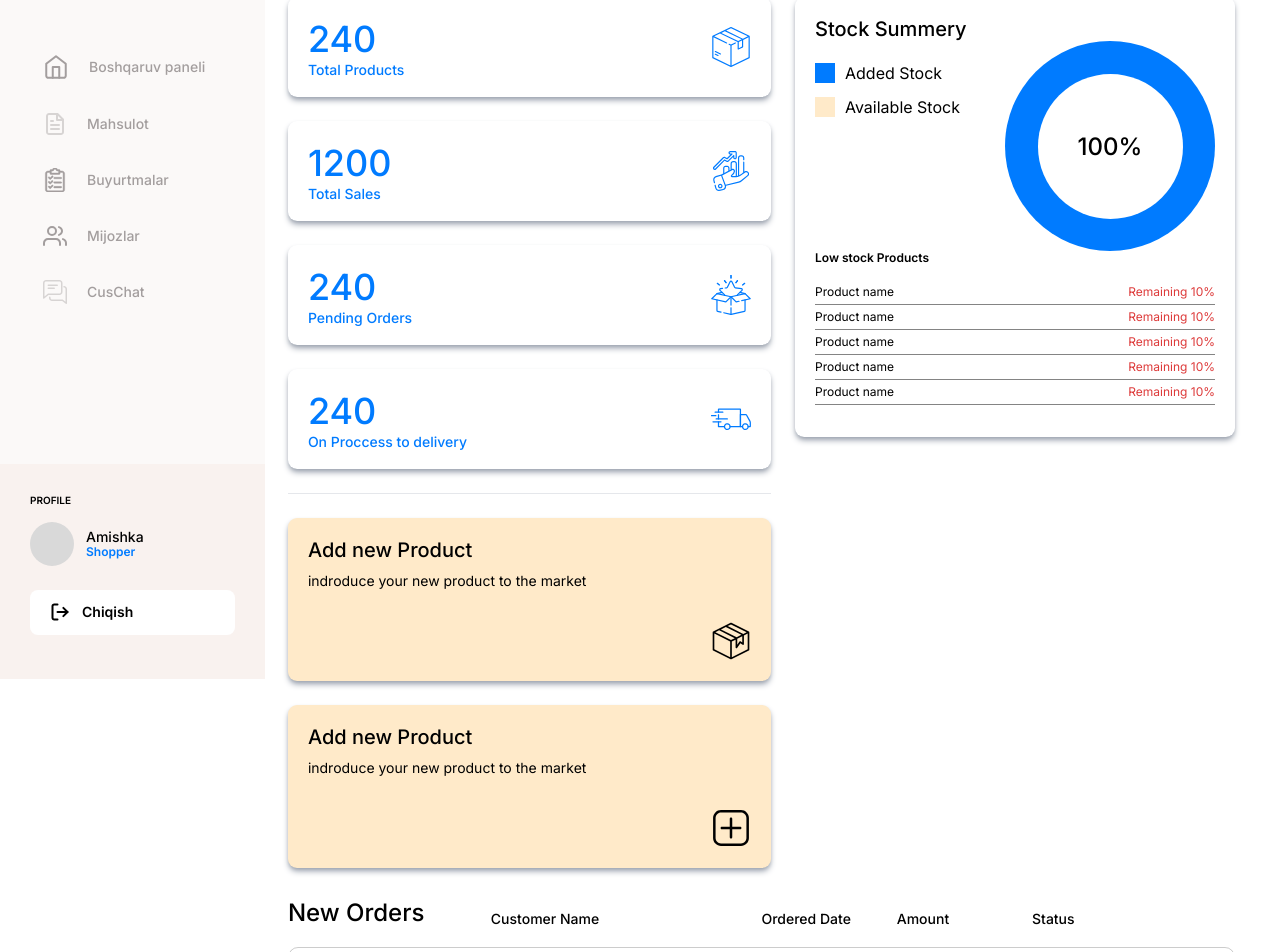
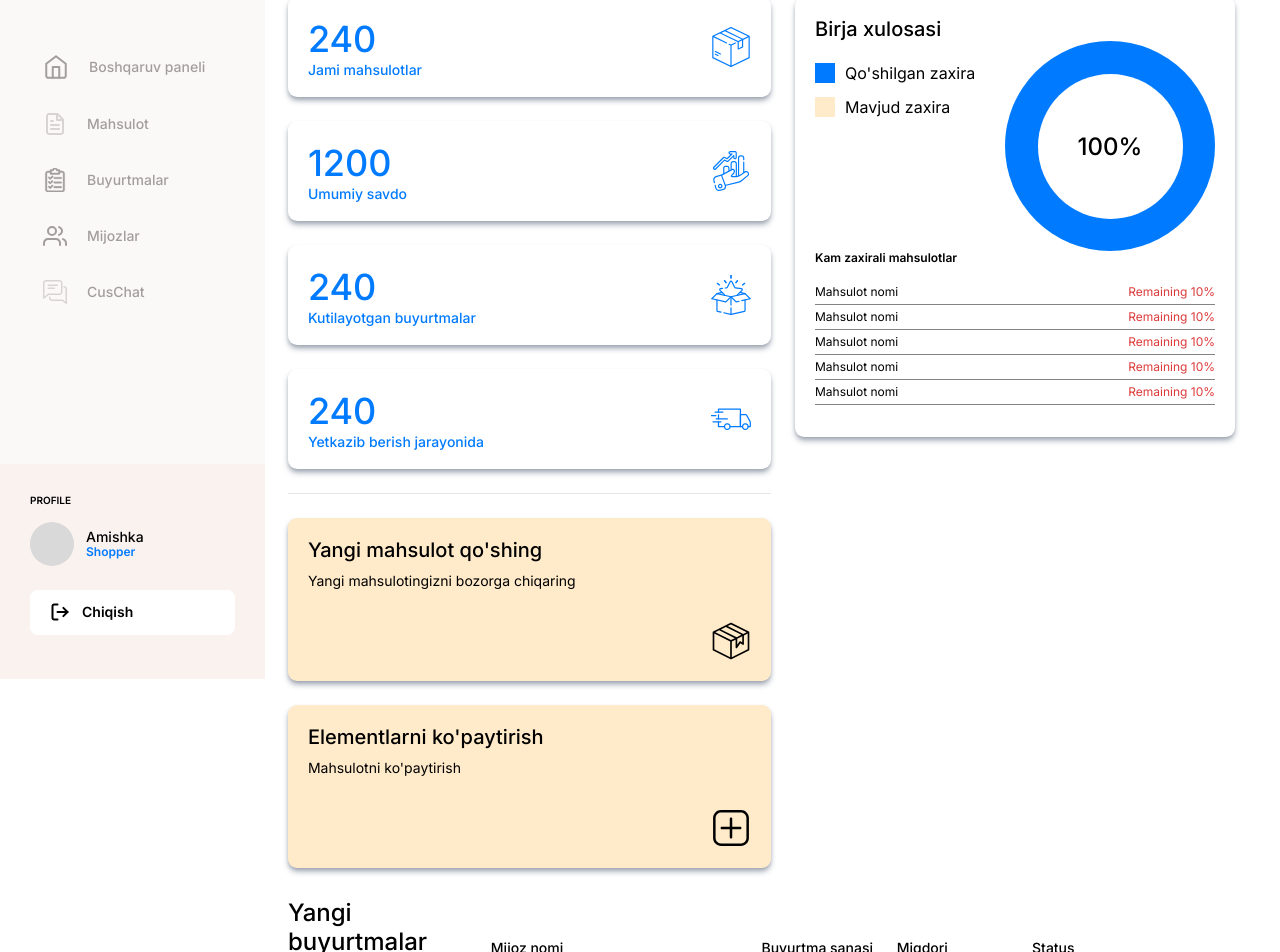
Before and after one commit to Sayyoraxon/online-shop, a React (Create React App) app: page / in a window 1280 px wide. Shown: the part 121-1073 px from the top of the page. Built offline with nearby package versions, Linux system fonts and the light colour scheme; no server answers; sample sign-in values are in the browser's storage.

Commit message:
first commit

```diff
--- a/src/App.js
+++ b/src/App.js
@@ -34,6 +34,7 @@ function App() {
 
   console.log(data)
 
+
   return (
     <div>
       <Routes>
--- a/src/components/home/Main.jsx
+++ b/src/components/home/Main.jsx
@@ -5,12 +5,17 @@ import sales from "../../assets/icons/sales.svg"
 import orders from "../../assets/icons/product.svg"
 import product1 from "../../assets/icons/product 1.svg"
 import plus from "../../assets/icons/add.svg"
+import useStore from '../../store/useStore'
 
 const Main = () => {
+
+    const {language} = useStore()
+
+
     return (
         <div className='w-full pt-[38px] pl-[23px] pr-[45px]'>
             <p className='font-medium text-[24px] leading-[29px]'>
-                Dashboard
+                {language.Dashboard}
             </p>
             <div className='mt-[51px] w-full flex gap-6'>
                 <div>
@@ -21,7 +26,7 @@ const Main = () => {
                                     240
                                 </p>
                                 <p className='font-medium text-[14px] leading-4 text-[#007bff]'>
-                                    Total Products
+                                    {language.TotalProducts}
                                 </p>
                             </div>
                             <img src={box} alt="box" />
@@ -32,7 +37,7 @@ const Main = () => {
                                     1200
                                 </p>
                                 <p className='font-medium text-[14px] leading-4 text-[#007bff]'>
-                                    Total Sales
+                                    {language.TotalSales}
                                 </p>
                             </div>
                             <img src={sales} alt="box" />
@@ -43,7 +48,7 @@ const Main = () => {
                                     240
                                 </p>
                                 <p className='font-medium text-[14px] leading-4 text-[#007bff]'>
-                                    Pending Orders
+                                    {language.PendingOrders}
                                 </p>
                             </div>
                             <img src={orders} alt="box" />
@@ -54,7 +59,7 @@ const Main = () => {
                                     240
                                 </p>
                                 <p className='font-medium text-[14px] leading-4 text-[#007bff]'>
-                                    On Proccess to delivery
+                                    {language.OnProccessToDelivery}
                                 </p>
                             </div>
                             <img src={truck} alt="box" />
@@ -64,19 +69,19 @@ const Main = () => {
                     <div className='flex gap-6 flex-wrap'>
                         <div className='w-[300px] h-[163px] p-5 rounded-[9px] shadow-md shadow-gray-400 grow bg-[#ffeac9]'>
                             <p className='font-medium text-[20px] leading-[24px]'>
-                                Add new Product
+                               {language.AddNewProduct}
                             </p>
                             <p className='mt-2.5 text-[14px] leading-[17px]'>
-                                indroduce your new product to the market
+                                {language.Introduce}
                             </p>
                             <img className='mt-8 ml-auto' src={product1} alt="product" width={40} height={40} />
                         </div>
                         <div className='w-[300px] h-[163px] p-5 rounded-[9px] shadow-md shadow-gray-400 grow bg-[#ffeac9]'>
                             <p className='font-medium text-[20px] leading-[24px]'>
-                                Add new Product
+                                {language.IncreaseItems}
                             </p>
                             <p className='mt-2.5 text-[14px] leading-[17px]'>
-                                indroduce your new product to the market
+                                {language.IncreaseTheProduct}
                             </p>
                             <img className='mt-8 ml-auto' src={plus} alt="product" width={40} height={40} />
                         </div>
@@ -84,7 +89,7 @@ const Main = () => {
                 </div>
                 <div className='min-w-[440px] h-[440px] p-5 rounded-[9px] shadow-md shadow-gray-400'>
                     <p className='font-medium text-[20px] leading-6 '>
-                        Stock Summery
+                        {language.StockSummary}
                     </p>
                     <div className='flex w-full justify-between'>
                         <div>
@@ -93,7 +98,7 @@ const Main = () => {
 
                                 </div>
                                 <p>
-                                    Added Stock
+                                    {language.AddedStock}
                                 </p>
                             </div>
                             <div className='mt-2.5 flex gap-2.5 items-center'>
@@ -101,7 +106,7 @@ const Main = () => {
 
                                 </div>
                                 <p>
-                                    Available Stock
+                                    {language.AvailableStock}
                                 </p>
                             </div>
                         </div>
@@ -113,12 +118,12 @@ const Main = () => {
                     </div>
                     <div>
                         <p className='font-semibold text-[12px] leading-[14px]'>
-                            Low stock Products
+                            {language.LowStockProducts}
                         </p>
                         <div className='mt-[15px] w-full h-[131px] overflow-scroll'>
                             <div className='w-full h-[25px] flex justify-between items-center border-b border-[#848484]'>
                                 <p className='text-[12px] leading-[14px]'>
-                                    Product name
+                                    {language.ProductName}
                                 </p>
                                 <p className='text-[12px] leading-[14px] text-[#dd3a3a]'>
                                     Remaining 10%
@@ -126,7 +131,7 @@ const Main = () => {
                             </div>
                             <div className='w-full h-[25px] flex justify-between items-center border-b border-[#848484]'>
                                 <p className='text-[12px] leading-[14px]'>
-                                    Product name
+                                    {language.ProductName}
                                 </p>
                                 <p className='text-[12px] leading-[14px] text-[#dd3a3a]'>
                                     Remaining 10%
@@ -134,7 +139,7 @@ const Main = () => {
                             </div>
                             <div className='w-full h-[25px] flex justify-between items-center border-b border-[#848484]'>
                                 <p className='text-[12px] leading-[14px]'>
-                                    Product name
+                                    {language.ProductName}
                                 </p>
                                 <p className='text-[12px] leading-[14px] text-[#dd3a3a]'>
                                     Remaining 10%
@@ -142,7 +147,7 @@ const Main = () => {
                             </div>
                             <div className='w-full h-[25px] flex justify-between items-center border-b border-[#848484]'>
                                 <p className='text-[12px] leading-[14px]'>
-                                    Product name
+                                    {language.ProductName}
                                 </p>
                                 <p className='text-[12px] leading-[14px] text-[#dd3a3a]'>
                                     Remaining 10%
@@ -150,7 +155,7 @@ const Main = () => {
                             </div>
                             <div className='w-full h-[25px] flex justify-between items-center border-b border-[#848484]'>
                                 <p className='text-[12px] leading-[14px]'>
-                                    Product name
+                                    {language.ProductName}
                                 </p>
                                 <p className='text-[12px] leading-[14px] text-[#dd3a3a]'>
                                     Remaining 10%
@@ -158,7 +163,7 @@ const Main = () => {
                             </div>
                             <div className='w-full h-[25px] flex justify-between items-center border-b border-[#848484]'>
                                 <p className='text-[12px] leading-[14px]'>
-                                    Product name
+                                    {language.ProductName}
                                 </p>
                                 <p className='text-[12px] leading-[14px] text-[#dd3a3a]'>
                                     Remaining 10%
@@ -171,19 +176,19 @@ const Main = () => {
             <div className='py-[30px]  w-full'>
                 <div className='flex w-full items-end'>
                     <p className='font-medium w-3/12 text-[24px] leading-[29px]'>
-                        New Orders
+                        {language.NewOrders}
                     </p>
                     <p className='font-medium w-4/12 text-[14px] leading-[17px]'>
-                        Customer Name
+                        {language.CustomerName}
                     </p>
                     <p className='font-medium w-2/12 text-[14px] leading-[17px]'>
-                        Ordered Date
+                        {language.OrderedDate}
                     </p>
                     <p className='font-medium w-2/12 text-[14px] leading-[17px]'>
-                        Amount
+                        {language.Amount}
                     </p>
                     <p className='font-medium w-3/12 text-[14px] leading-[17px]'>
-                        Status
+                        {language.Status}
                     </p>
                 </div>
                 <div className='mt-5 w-full h-[49px] px-5 flex items-center rounded-[10px] border border-[rgba(0,0,0,0.2)] shadow-sm'>
--- a/src/components/signup/CreateAccount.jsx
+++ b/src/components/signup/CreateAccount.jsx
@@ -83,7 +83,7 @@ const CreateAccount = ({ setStep, setEmail }) => {
           {language.ShopperAccount}
         </button>
       </div>
-      {error && <p className='w-full h-5 text-[12px] text-red-500 text-left'>{error[0]}</p>}
+      {error && <p className='w-full h-5 text-[12px] text-red-500 text-left'>{error}</p>}
       <input type='text' {...register('email')} placeholder={language.EmailAddress}
         className='w-full h-[45px] rounded-[10px] bg-[#fff] backdrop-blur-[20px] border border-[#a1a1a1] px-3 outline-none' />
       {errors.email && <p className='w-full h-5 text-[12px] text-red-500 text-left'>{errors.email.message}</p>}
--- a/src/components/signup/VerifyEmail.jsx
+++ b/src/components/signup/VerifyEmail.jsx
@@ -9,7 +9,7 @@ import { loggedIn } from '../../helpers/storage'
 
 const VerifyEmail = ({ email, setStep }) => {
 
-  const [seconds, setSeconds] = useState(3)
+  const [seconds, setSeconds] = useState(300)
 
   const [code, setCode] = useState("")
 
@@ -24,7 +24,6 @@ const VerifyEmail = ({ email, setStep }) => {
     try {
       const res = await AuthService.confirmCode({ "code": code })
       dispatch(registerUserSuccess(res))
-      loggedIn(true)
       setStep(3)
     } catch (err) {
       dispatch(registerUserFailure(err.response.data.message))
--- a/src/data.js
+++ b/src/data.js
@@ -93,6 +93,7 @@ export const uzbek = {
     LastNameError: "Familiya kamida 2 ta harfdan iborat bo'lishi kerak",
     NickNameError: "Taxallus kamida 2 ta harfdan iborat bo'lishi kerak",
     BirthdayError: "Sanani YYYY-MM-DD formatida kiriting",
+    MobileNumberError: "Telefon raqamni to'g'ri kiriting",
     GenderError: "Jinsni tanlang: Erkak yoki Ayol",
     CityError: "Shaharingizni kiriting",
     AddressError: "Manizilingizni kiriting",
@@ -101,7 +102,24 @@ export const uzbek = {
     NickName: "Taxallus",
     ContactNumber: "Aloqa raqami",
     Address: "Manzil",
-    VerifiedAccount: "Tasdiqlangan hisob"
+    VerifiedAccount: "Tasdiqlangan hisob",
+    TotalProducts: "Jami mahsulotlar",
+    TotalSales: "Umumiy savdo",
+    PendingOrders: "Kutilayotgan buyurtmalar",
+    OnProccessToDelivery: "Yetkazib berish jarayonida",
+    StockSummary: "Birja xulosasi",
+    AddedStock: "Qo'shilgan zaxira",
+    AvailableStock: "Mavjud zaxira",
+    LowStockProducts: "Kam zaxirali mahsulotlar",
+    Introduce: "Yangi mahsulotingizni bozorga chiqaring",
+    NewOrders: "Yangi buyurtmalar",
+    CustomerName: "Mijoz nomi",
+    OrderedDate: "Buyurtma sanasi",
+    Amount: "Miqdori",
+    New: "Yangi",
+    Dashboard: "Boshqaruv paneli",
+    IncreaseItems: "Elementlarni ko'paytirish",
+    IncreaseTheProduct: "Mahsulotni ko'paytirish"
 }
 
 export const rus = {
--- a/src/lib/Validation.js
+++ b/src/lib/Validation.js
@@ -74,6 +74,9 @@ export const useLoginSchema = () => {
       nickName: z.string().min(1, {
         message: language.NickNameError,
       }),
+      mobileNumber: z.string().min(1, {
+        message: language.MobileNumberError,
+      }),
       birthday: z.string().regex(/^\d{4}-\d{2}-\d{2}$/, {
         message: language.BirthdayError,
       }),
```
Also changed, not shown: src/components/signup/Profile.jsx (+21 -11 lines), src/components/signup/ProfilePicture.jsx (+5 -3 lines), 1 other file (tests, documents, lock files or other folders).
